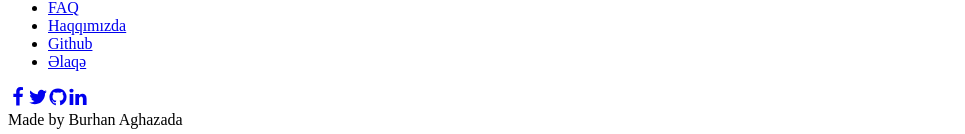
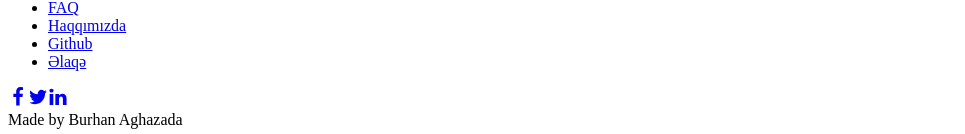
Before and after one commit to ab192130/genprosec-appeal, a Next.js app: page / in a window 1280 px wide. Shown: the part 2726-2860 px from the top of the page, without its empty margins (0-965 px from the left). Built offline with nearby package versions, Linux system fonts and the light colour scheme.

Commit message:
minor changes.

```diff
--- a/layouts/default.js
+++ b/layouts/default.js
@@ -71,16 +71,6 @@ const DefaultLayout = (props) => {
                         </a>
                         <a href="#"
                            className="text-gray-400 hover:text-gray-800 dark:hover:text-white transition-colors duration-200">
-                            <svg xmlns="http://www.w3.org/2000/svg" width="20" height="20" fill="currentColor"
-                                 className="text-xl hover:text-gray-800 dark:hover:text-white transition-colors duration-200"
-                                 viewBox="0 0 1792 1792">
-                                <path
-                                    d="M896 128q209 0 385.5 103t279.5 279.5 103 385.5q0 251-146.5 451.5t-378.5 277.5q-27 5-40-7t-13-30q0-3 .5-76.5t.5-134.5q0-97-52-142 57-6 102.5-18t94-39 81-66.5 53-105 20.5-150.5q0-119-79-206 37-91-8-204-28-9-81 11t-92 44l-38 24q-93-26-192-26t-192 26q-16-11-42.5-27t-83.5-38.5-85-13.5q-45 113-8 204-79 87-79 206 0 85 20.5 150t52.5 105 80.5 67 94 39 102.5 18q-39 36-49 103-21 10-45 15t-57 5-65.5-21.5-55.5-62.5q-19-32-48.5-52t-49.5-24l-20-3q-21 0-29 4.5t-5 11.5 9 14 13 12l7 5q22 10 43.5 38t31.5 51l10 23q13 38 44 61.5t67 30 69.5 7 55.5-3.5l23-4q0 38 .5 88.5t.5 54.5q0 18-13 30t-40 7q-232-77-378.5-277.5t-146.5-451.5q0-209 103-385.5t279.5-279.5 385.5-103zm-477 1103q3-7-7-12-10-3-13 2-3 7 7 12 9 6 13-2zm31 34q7-5-2-16-10-9-16-3-7 5 2 16 10 10 16 3zm30 45q9-7 0-19-8-13-17-6-9 5 0 18t17 7zm42 42q8-8-4-19-12-12-20-3-9 8 4 19 12 12 20 3zm57 25q3-11-13-16-15-4-19 7t13 15q15 6 19-6zm63 5q0-13-17-11-16 0-16 11 0 13 17 11 16 0 16-11zm58-10q-2-11-18-9-16 3-14 15t18 8 14-14z">
-                                </path>
-                            </svg>
-                        </a>
-                        <a href="#"
-                           className="text-gray-400 hover:text-gray-800 dark:hover:text-white transition-colors duration-200">
                             <svg width="20" height="20" fill="currentColor"
                                  className="text-xl hover:text-gray-800 dark:hover:text-white transition-colors duration-200"
                                  viewBox="0 0 1792 1792" xmlns="http://www.w3.org/2000/svg">
@@ -92,7 +82,8 @@ const DefaultLayout = (props) => {
                     </div>
                     <div
                         className="text-center text-gray-500 dark:text-gray-200 pt-10 sm:pt-12 font-light flex items-center justify-center">
-                        Made by <span className="font-bold ml-2 cursor-pointer text-gray-500 hover:text-gray-800 transition">Burhan Aghazada</span>
+                        Made by <span
+                        className="font-bold ml-2 cursor-pointer text-gray-500 hover:text-gray-800 transition">Burhan Aghazada</span>
                     </div>
                 </div>
             </footer>
```
